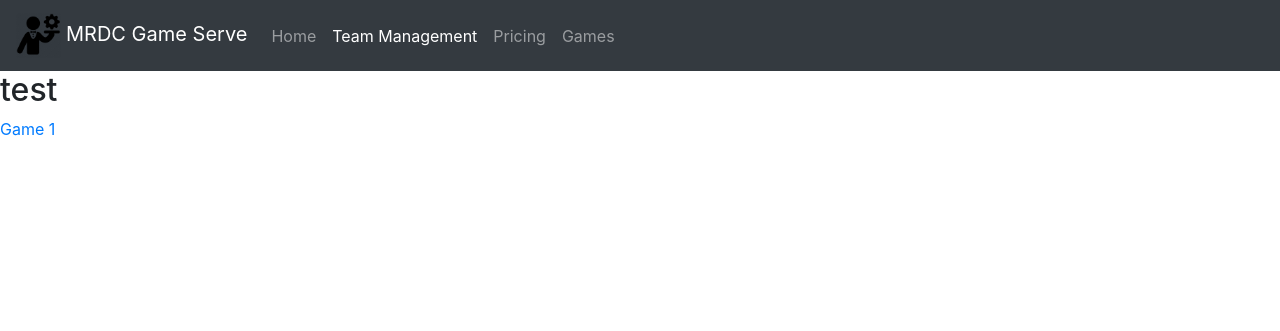
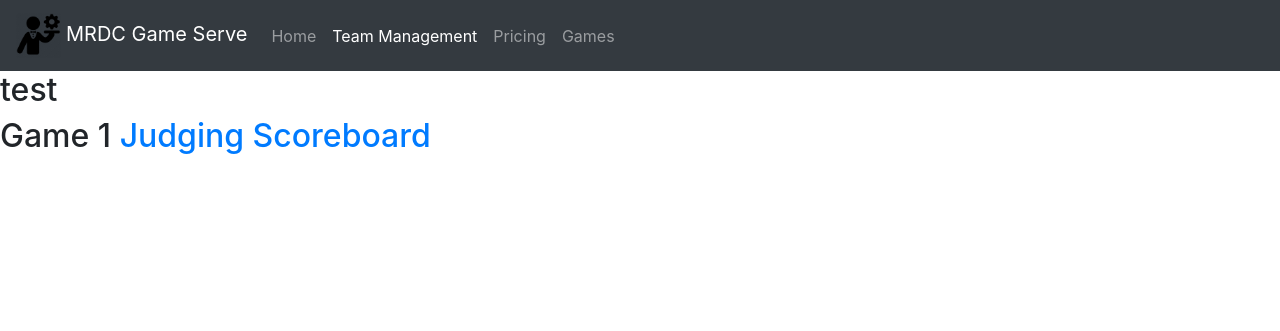
Before and after one commit to uiuc-mrdc/cogs, a Django app: page /games/ in a window 1280 px wide. Shown: the top 331 px of the page. Run offline with Django 3.2, Linux system fonts and the light colour scheme; some libraries are stand-ins or nearby versions.

Commit message:
game queue page now links to scoreboard and judging interface using the django template syntax for generating urls

```diff
--- a/django/team_management/templates/team_management/games.html
+++ b/django/team_management/templates/team_management/games.html
@@ -2,7 +2,8 @@
 
 {% block body %}
 <h2>test</h2>
-<a href="/games/1/">Game 1</a>
+<h2>Game 1 <a href="{% url 'gameX' game_id=1 %}">Judging</a> <a href="{% url 'scoreboard' game_id=1 %}">Scoreboard</a>
+</h2>
 
 
 {% endblock %}
```
